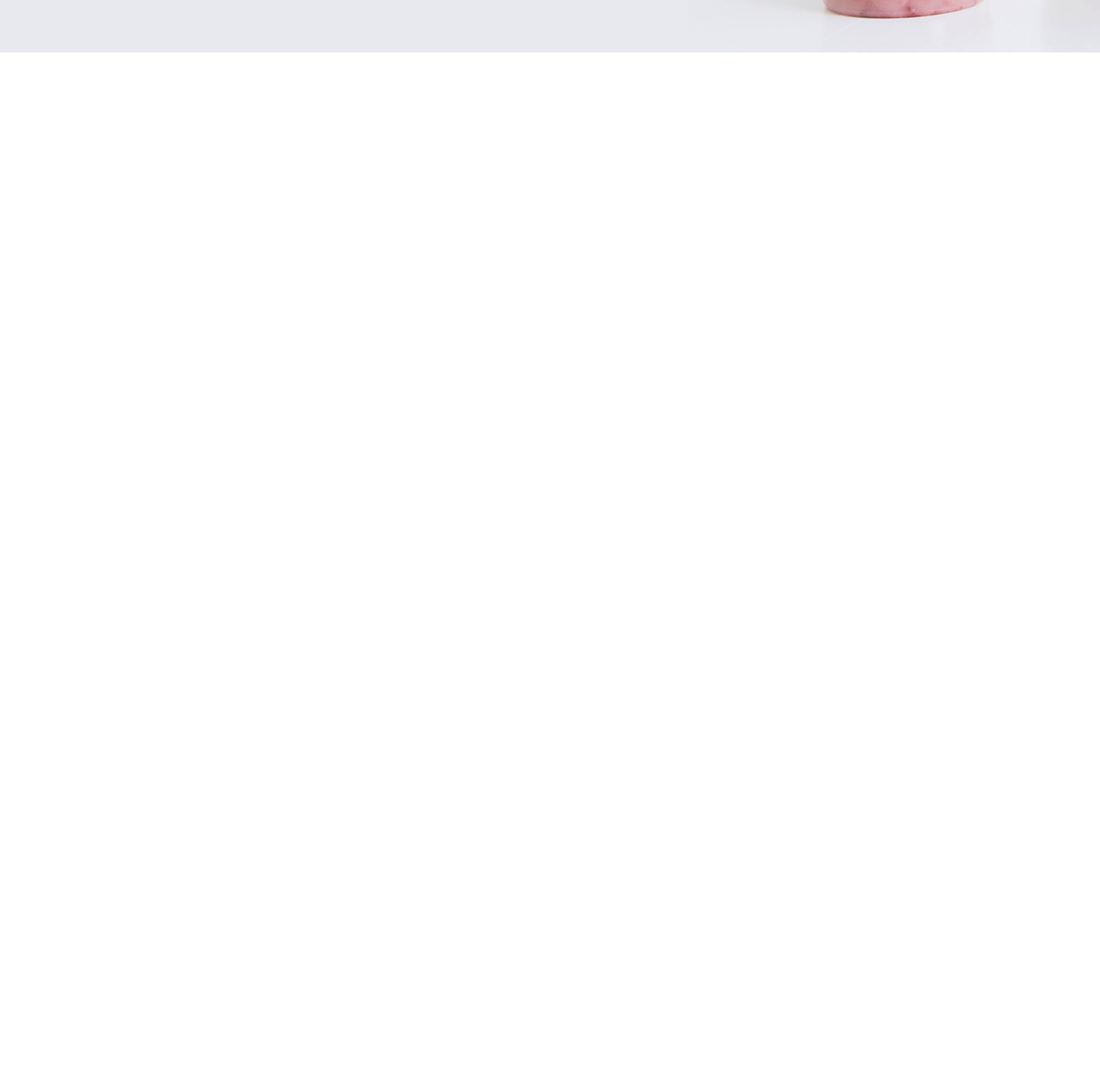
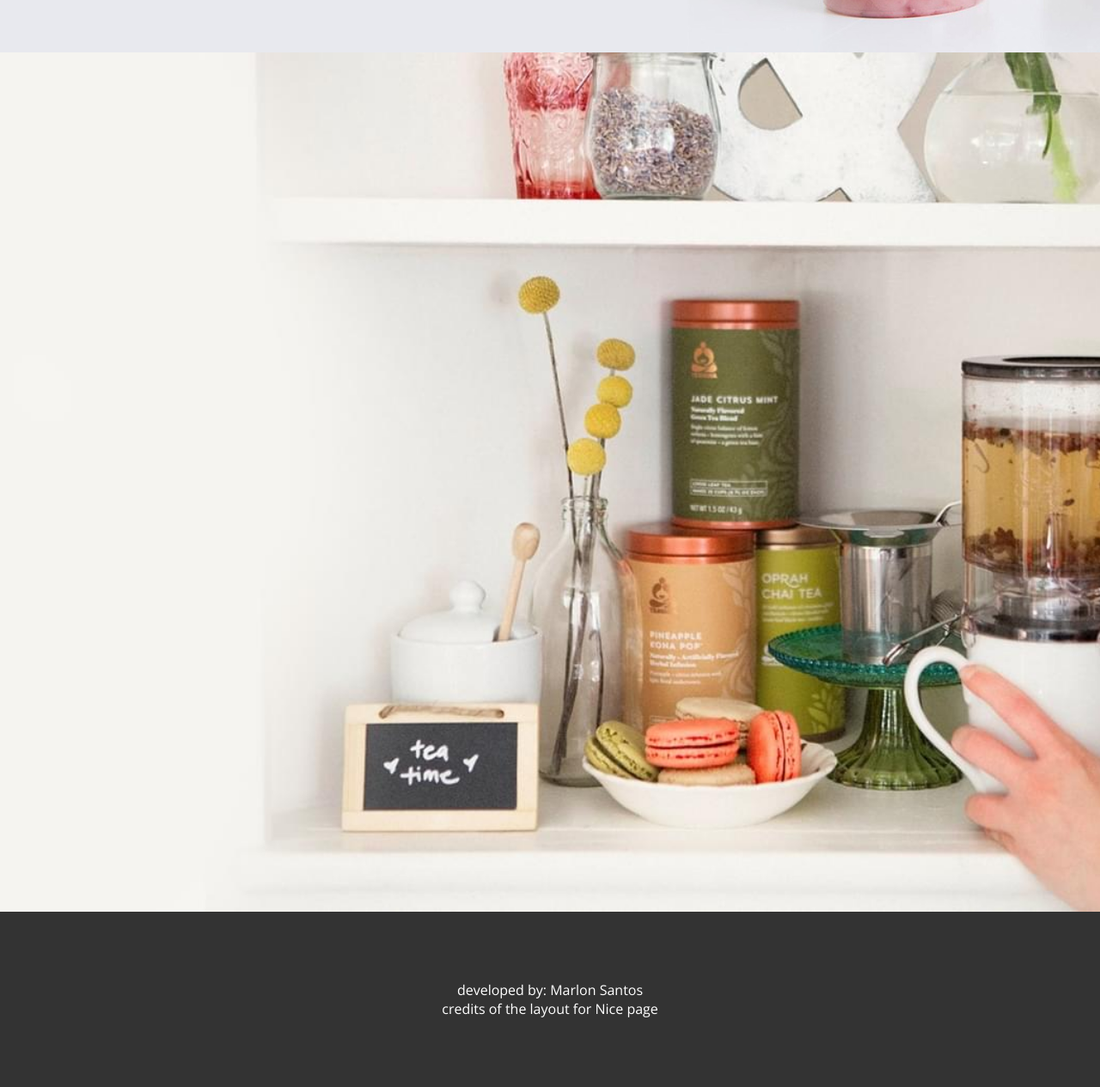
Before and after one commit to RMarlon/Starbucks, a plain HTML site: page index.html in a window 1280 px wide. Shown: the part 4783-6048 px from the top of the page at 86% size. Before the commit the page ends 4844 px from the top, so only its background shows below. Drawn offline with nearby package versions, Linux system fonts and the light colour scheme.

Commit message:
completed the creation of the site

```diff
--- a/assets/style.css
+++ b/assets/style.css
@@ -5,6 +5,7 @@
     --bkg-color-one: #117050;
     --bkg-color-two: #454545;
     --bkg--color-three: #e8e9ee;
+    --bkg--color-four:#333;
     /* -------------------------- */
     --border-color-one: #999999;
     --border-color-two: #117050;
@@ -250,5 +251,18 @@ header .line {
     background-image: url(/assets/images/bg3.jpg);
     background-position: left ;
     margin-left: 350px;
+}
 
+.area5{
+    background-image: url(/assets/images/bg4.jpg);
+    background-size: cover;
+    background-position: center;
+    height: 1000px;
 }
+
+footer{
+    background: var(--bkg--color-four);
+    color: var(--color-two);
+    padding: 80px;
+    text-align: center;
+}
--- a/index.html
+++ b/index.html
@@ -118,5 +118,12 @@
 
         </div>
     </section>
+
+    <section class="area5"></section>
+
+    <footer>
+        developed by: Marlon Santos <br/>
+        credits of the layout for Nice page
+    </footer>
 </body>
 </html>
```
